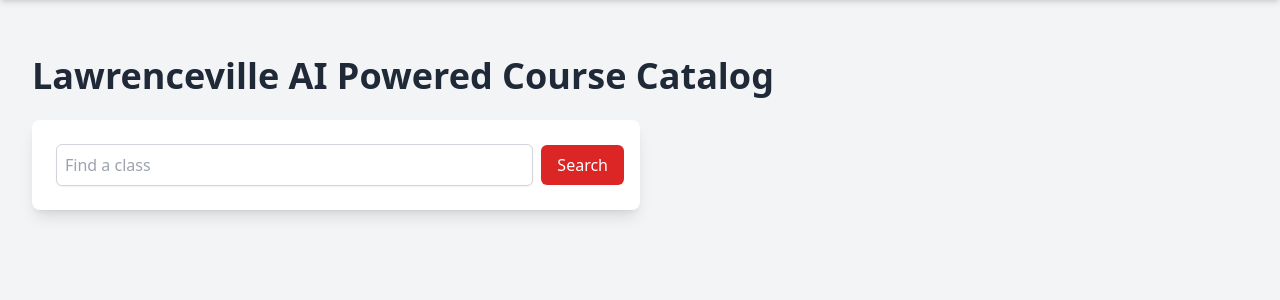
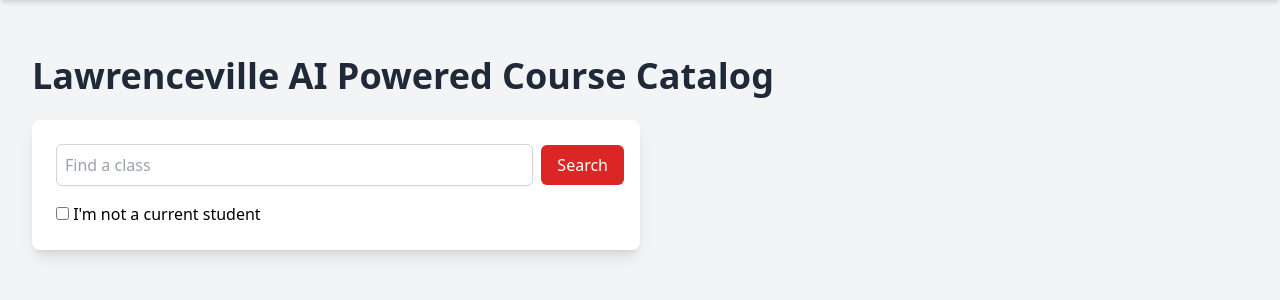
Before and after one commit to jonathanyangg/catalog-deployment, a Django app: page / in a window 1280 px wide. Shown: the part 64-364 px from the top of the page. Run offline with Django 5.2, Linux system fonts and the light colour scheme; some libraries are stand-ins or nearby versions.

Commit message:
added user analytics

```diff
--- a/core/templates/index.html
+++ b/core/templates/index.html
@@ -6,9 +6,15 @@
 <div class="flex justify-start mb-4">
     <form method="POST" class="w-1/2">
         {% csrf_token %}
-        <div class="mt-6 bg-white p-4 rounded-lg shadow-lg flex items-center">
-            <input type="text" id="input-text" name="input_text" placeholder="Find a class" class="flex-grow p-2 m-2 border border-gray-300 rounded-md shadow-sm">
-            <button type="submit" class="px-4 py-2 bg-red-600 text-white rounded-md hover:bg-red-800">Search</button>
+        <div class="mt-6 bg-white p-4 rounded-lg shadow-lg flex flex-col">
+            <div class="flex items-center">
+                <input type="text" id="input-text" name="input_text" placeholder="Find a class" class="flex-grow p-2 m-2 border border-gray-300 rounded-md shadow-sm">
+                <button type="submit" class="px-4 py-2 bg-red-600 text-white rounded-md hover:bg-red-800">Search</button>
+            </div>
+            <label for="not-student" class="m-2">
+                <input type="checkbox" id="not-student" name="not_student">
+                I'm not a current student
+            </label>
         </div>
     </form>
 </div>
--- a/core/views.py
+++ b/core/views.py
@@ -1,11 +1,15 @@
 from django.shortcuts import render
-from core.models import LangchainPgEmbedding
+from core.models import LangchainPgEmbedding, SearchLog
 from core.embedding import get_embedding
 from pgvector.django import L2Distance, CosineDistance
+from django.utils import timezone
+
 
 def index(request):
     if request.method == 'POST':
         text = request.POST.get('input_text')
+        is_student = not request.POST.get('not_student')
+
         if not text:
             # If input_text is empty, return the same page with an error message
             context = {
@@ -31,6 +35,17 @@
                 'course_name': course_name,
                 'description_without_course_name': description_without_course_name
             })
+
+        top_result = processed_classes[0]['course_name'] if processed_classes else "No results found"
+
+        # Log the search
+        SearchLog.objects.create(
+            search_query=text,
+            is_student=is_student,
+            top_result=top_result,
+            search_timestamp=timezone.now(),
+            embedding=embedding
+        )
 
         context = {
             'text': text,
```
Also changed, not shown: core/models.py (+10 -0 lines), core/migrations/0004_searchlog.py (added).
